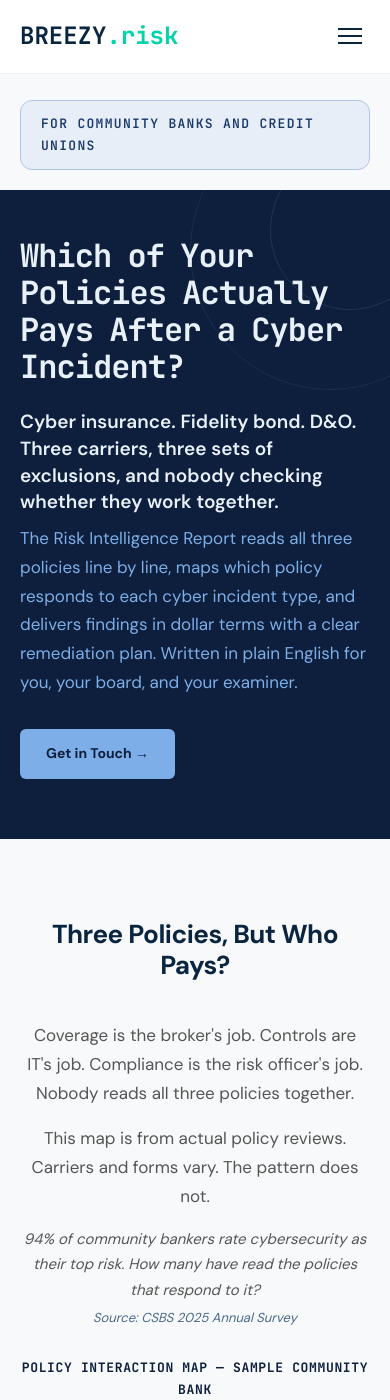
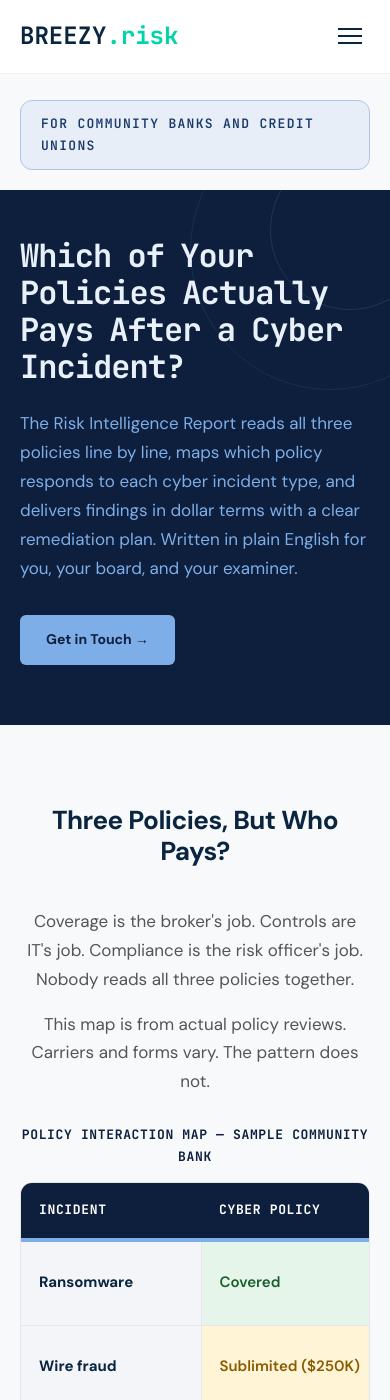
Before and after one commit to joeproe1/breezyins.com, a Jekyll site: the page built from community-bank-insurance.html, in a window 390 px wide and 1400 px high. Built offline with Jekyll 4.4.1, drawn with Linux system fonts in a browser that asks for light colours; some of the changed text lies outside the part shown.

Commit message:
Hide supporting text on mobile to reduce scroll depth
Add .desktop-only/.mobile-only CSS utility classes. Apply desktop-only
to 7 elements across 4 pages: homepage hero subtext, bank page hero
hook + CSBS stat + audit close, RIR page bridge text + sample fix line,
coverage gaps middle intro paragraph. Desktop unchanged.

Co-Authored-By: Claude Opus 4.6 <noreply@anthropic.com>

```diff
--- a/_sass/_base.scss
+++ b/_sass/_base.scss
@@ -100,6 +100,16 @@ img {
     height: auto;
 }
 
+// Responsive visibility utilities
+.desktop-only { }
+@media (max-width: $bp-tablet) {
+    .desktop-only { display: none !important; }
+}
+.mobile-only { display: none !important; }
+@media (max-width: $bp-tablet) {
+    .mobile-only { display: block !important; }
+}
+
 ul, ol {
     margin-bottom: 18px;
     padding-left: 24px;
--- a/community-bank-insurance.html
+++ b/community-bank-insurance.html
@@ -506,7 +506,7 @@ permalink: /community-bank-insurance/
   <div class="bank-hero__rings"></div>
   <div class="container">
     <h1 class="bank-hero__headline">Which of Your Policies Actually Pays After a Cyber Incident?</h1>
-    <p class="bank-hero__hook">Cyber insurance. Fidelity bond. D&amp;O. Three carriers, three sets of exclusions, and nobody checking whether they work together.</p>
+    <p class="bank-hero__hook desktop-only">Cyber insurance. Fidelity bond. D&amp;O. Three carriers, three sets of exclusions, and nobody checking whether they work together.</p>
     <p class="bank-hero__lede">
       The Risk Intelligence Report reads all three policies line by line, maps which policy responds to each cyber incident type, and delivers findings in dollar terms with a clear remediation plan. Written in plain English for you, your board, and your examiner.
     </p>
@@ -528,7 +528,7 @@ permalink: /community-bank-insurance/
     <p class="interaction-preamble">
       This map is from actual policy reviews. Carriers and forms vary. The pattern does not.
     </p>
-    <p class="interaction-preamble" style="font-size:15px; font-style:italic; margin-top:0; color:var(--text-secondary);">
+    <p class="interaction-preamble desktop-only" style="font-size:15px; font-style:italic; margin-top:0; color:var(--text-secondary);">
       94% of community bankers rate cybersecurity as their top risk. How many have read the policies that respond to it?
       <span style="display:block; font-size:13px; margin-top:4px; color:var(--bank-gap-dim);">Source: CSBS 2025 Annual Survey</span>
     </p>
@@ -684,7 +684,7 @@ permalink: /community-bank-insurance/
       </div>
     </div>
 
-    <p class="audit-close">
+    <p class="audit-close desktop-only">
       When an examiner asks whether the board reviewed the insurance program, you hand them this report: findings, dollar ranges, and a remediation plan.
     </p>
 
--- a/coverage-gaps.html
+++ b/coverage-gaps.html
@@ -332,7 +332,7 @@ permalink: /coverage-gaps/
     <p>
       Community banks carry three policies that touch cyber risk: a cyber policy, a fidelity bond, and a directors and officers (D&amp;O) policy. These policies were never designed to work together. Each one was underwritten separately, usually by a different carrier, and nobody reads them side by side.
     </p>
-    <p>
+    <p class="desktop-only">
       When a cyber incident hits, it does not stay inside the boundaries of one policy. Each carrier points the finger at the other two. The bank holds the loss.
     </p>
     <p>
--- a/index.html
+++ b/index.html
@@ -15,7 +15,7 @@ description: "I don't sell insurance. I audit it. Independent Risk Intelligence
 
       <p class="hero-tagline">Cyber insurance. Fidelity bond. D&amp;O. Nobody reads them together.</p>
 
-      <p class="hero-subtext">
+      <p class="hero-subtext desktop-only">
         Each policy was sold separately. Each assumes the others cover what it excludes. When you file a claim, they might point at each other. I read all three together and deliver a plain-English report showing where coverage fails and what it costs to fix. Independent, fee-based, examiner-ready.
       </p>
 
--- a/risk-intelligence-report.html
+++ b/risk-intelligence-report.html
@@ -462,7 +462,7 @@ permalink: /risk-intelligence-report/
         <div class="rir-finding-title">D&O Cyber Cover Exclusion</div>
         <p><strong style="color:var(--primary);">Gap:</strong> Most D&amp;O policies exclude claims "arising out of" a cyber incident. If a data breach triggers an FDIC enforcement action or shareholder lawsuit, the board has zero D&amp;O coverage. Brokers miss this because they review each policy in isolation.</p>
         <p><strong style="color:var(--primary);">Impact:</strong> Up to $1 million in uninsured board liability. The policy your directors believe protects them will not respond.</p>
-        <p><strong style="color:var(--primary);">Fix:</strong> Request removal of the cyber exclusion, or negotiate an exception for regulatory proceedings and shareholder claims at renewal.</p>
+        <p class="desktop-only"><strong style="color:var(--primary);">Fix:</strong> Request removal of the cyber exclusion, or negotiate an exception for regulatory proceedings and shareholder claims at renewal.</p>
       </div>
 
       <!-- Credit union example (right) -->
@@ -476,7 +476,7 @@ permalink: /risk-intelligence-report/
 
     </div>
 
-    <p style="text-align:center;color:var(--text-secondary);font-size:15px;margin:28px 0 0;line-height:1.7;">Every Risk Intelligence Report identifies gaps like this, with dollar amounts and specific fixes.<br>See how these gaps play out across <a href="{{ '/insights/five-incidents-three-policies/' | relative_url }}" style="color:var(--accent);font-weight:600;">five common incident types</a>.</p>
+    <p class="desktop-only" style="text-align:center;color:var(--text-secondary);font-size:15px;margin:28px 0 0;line-height:1.7;">Every Risk Intelligence Report identifies gaps like this, with dollar amounts and specific fixes.<br>See how these gaps play out across <a href="{{ '/insights/five-incidents-three-policies/' | relative_url }}" style="color:var(--accent);font-weight:600;">five common incident types</a>.</p>
   </div>
 </section>
 
```
